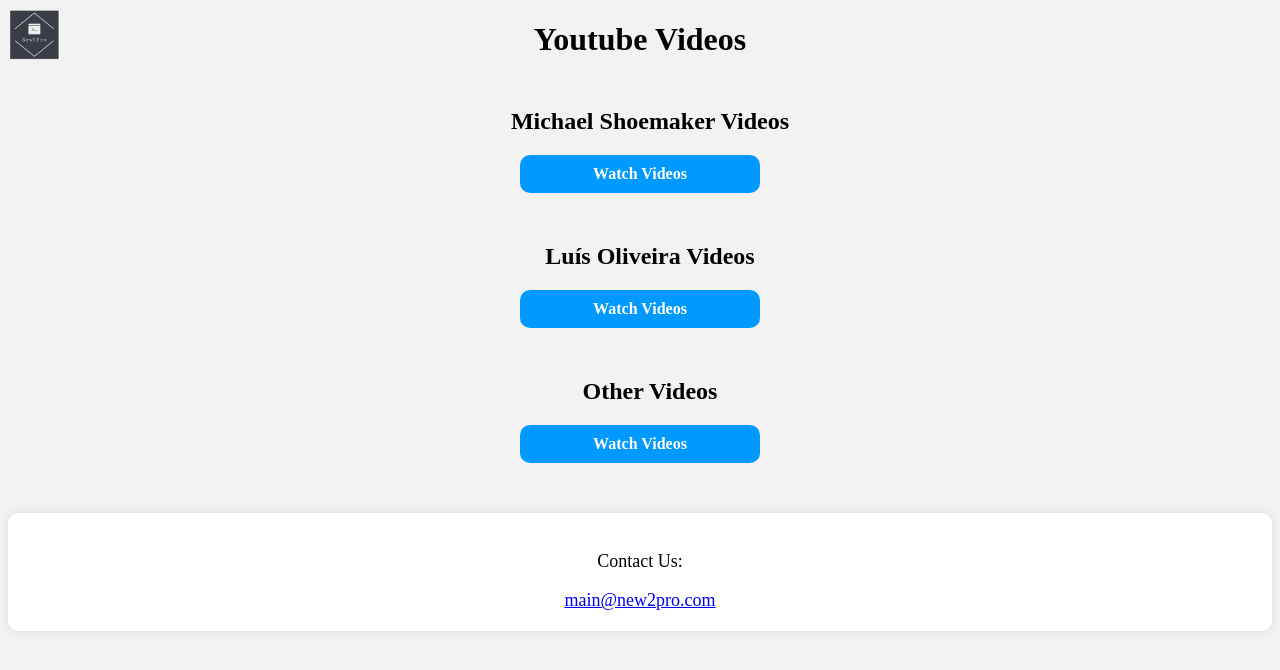
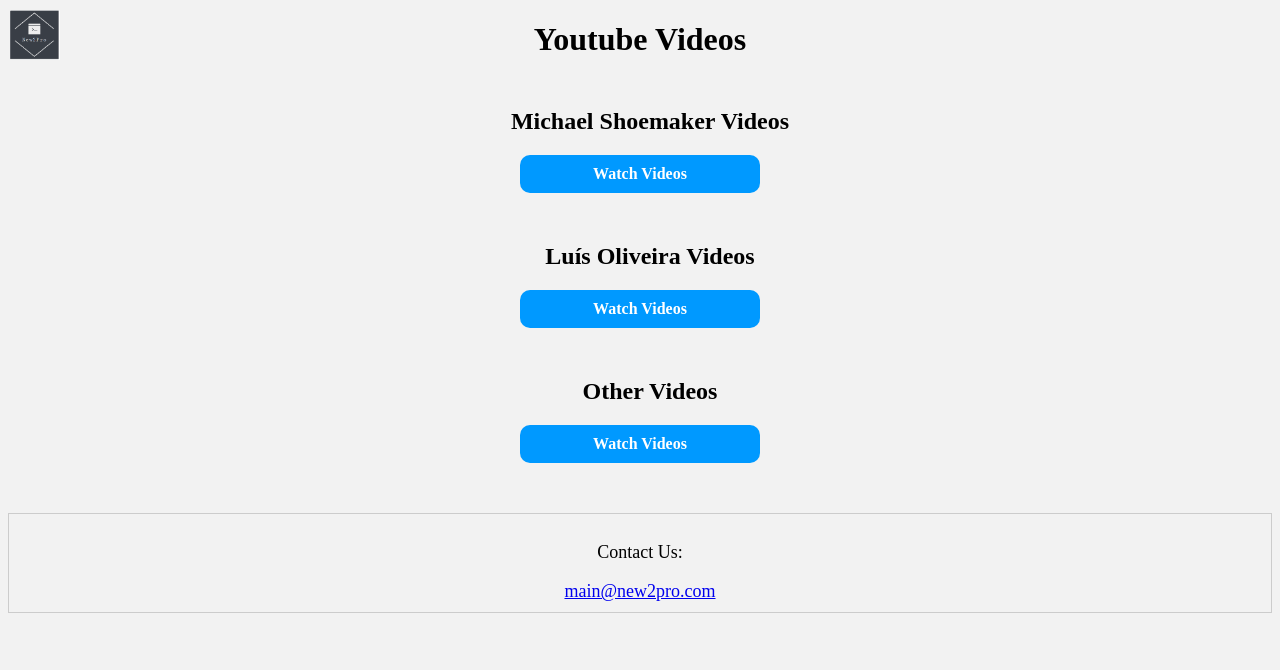
Before and after one commit to new2pro/new2pro.github.io, a plain HTML site: page videos.html in a window 1280 px wide. Drawn offline with Linux system fonts and the light colour scheme.

Commit message:
Formatting

```diff
--- a/videos.html
+++ b/videos.html
@@ -43,14 +43,12 @@
 		.section-link:hover {
 			background-color: #0066cc;
 		}
-        .contact {
+		.contact {
 			text-align: center;
 			margin-top: 50px;
 			font-size: 18px;
-			padding: 20px;
-			background-color: #fff;
-			border-radius: 10px;
-			box-shadow: 0 0 10px rgba(0, 0, 0, 0.1);
+			border: 1px solid #ccc;
+			padding: 10px;
 		}
 	</style>
 </head>
```
Also changed, not shown: index.html (+4 -4 lines), medium.html (+2 -4 lines).
